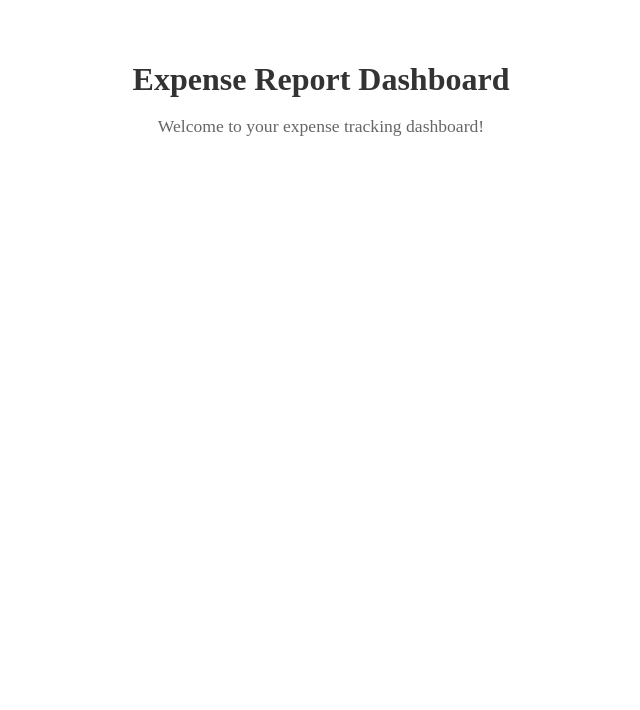
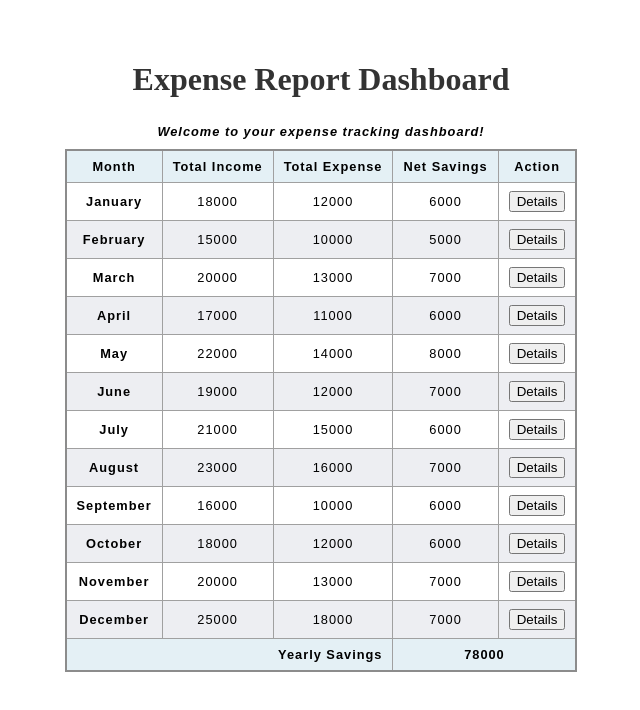
Before and after one commit to SanthanaKumar94/expense-report, an Angular app: page /dashboard in a window 1280 px wide. Shown: the top 710 px of the page, without its empty margins (319-959 px from the left). Built offline with nearby package versions, Linux system fonts and the light colour scheme.

Commit message:
dashboard layout - basic table structure - static data

```diff
--- a/src/app/dashboard/dashboard.css
+++ b/src/app/dashboard/dashboard.css
@@ -1,6 +1,10 @@
 .dashboard {
   padding: 2rem;
+  display: flex;
   text-align: center;
+  flex-direction: column;
+  justify-content: center;
+  align-items: center;
 }
 
 .dashboard h1 {
@@ -8,7 +12,44 @@
   margin-bottom: 1rem;
 }
 
-.dashboard p {
-  color: #666;
-  font-size: 1.1rem;
+table {
+  border-collapse: collapse;
+  border: 2px solid rgb(140 140 140);
+  font-family: sans-serif;
+  font-size: 0.8rem;
+  letter-spacing: 1px;
 }
+
+caption {
+  caption-side: top;
+  padding: 10px;
+  font-style: italic;
+  font-weight: bold;
+}
+
+thead,
+tfoot {
+  background-color: rgb(228 240 245);
+}
+
+th,
+td {
+  border: 1px solid rgb(160 160 160);
+  padding: 8px 10px;
+}
+
+td:last-of-type {
+  text-align: center;
+}
+
+tbody > tr:nth-of-type(even) {
+  background-color: rgb(237 238 242);
+}
+
+tfoot th {
+  text-align: right;
+}
+
+tfoot td {
+  font-weight: bold;
+}
--- a/src/app/dashboard/dashboard.html
+++ b/src/app/dashboard/dashboard.html
@@ -1,4 +1,109 @@
 <div class="dashboard">
   <h1>Expense Report Dashboard</h1>
-  <p>Welcome to your expense tracking dashboard!</p>
+  <table>
+    <caption>
+      Welcome to your expense tracking dashboard!
+    </caption>
+    <thead>
+      <tr>
+        <th scope="col">Month</th>
+        <th scope="col">Total Income</th>
+        <th scope="col">Total Expense</th>
+        <th scope="col">Net Savings</th>
+        <th scope="col">Action</th>
+      </tr>
+    </thead>
+    <tbody>
+      <tr>
+        <th scope="row">January</th>
+        <td>18000</td>
+        <td>12000</td>
+        <td>6000</td>
+        <td><button type="button">Details</button></td>
+      </tr>
+      <tr>
+        <th scope="row">February</th>
+        <td>15000</td>
+        <td>10000</td>
+        <td>5000</td>
+        <td><button type="button">Details</button></td>
+      </tr>
+      <tr>
+        <th scope="row">March</th>
+        <td>20000</td>
+        <td>13000</td>
+        <td>7000</td>
+        <td><button type="button">Details</button></td>
+      </tr>
+      <tr>
+        <th scope="row">April</th>
+        <td>17000</td>
+        <td>11000</td>
+        <td>6000</td>
+        <td><button type="button">Details</button></td>
+      </tr>
+      <tr>
+        <th scope="row">May</th>
+        <td>22000</td>
+        <td>14000</td>
+        <td>8000</td>
+        <td><button type="button">Details</button></td>
+      </tr>
+      <tr>
+        <th scope="row">June</th>
+        <td>19000</td>
+        <td>12000</td>
+        <td>7000</td>
+        <td><button type="button">Details</button></td>
+      </tr>
+      <tr>
+        <th scope="row">July</th>
+        <td>21000</td>
+        <td>15000</td>
+        <td>6000</td>
+        <td><button type="button">Details</button></td>
+      </tr>
+      <tr>
+        <th scope="row">August</th>
+        <td>23000</td>
+        <td>16000</td>
+        <td>7000</td>
+        <td><button type="button">Details</button></td>
+      </tr>
+      <tr>
+        <th scope="row">September</th>
+        <td>16000</td>
+        <td>10000</td>
+        <td>6000</td>
+        <td><button type="button">Details</button></td>
+      </tr>
+      <tr>
+        <th scope="row">October</th>
+        <td>18000</td>
+        <td>12000</td>
+        <td>6000</td>
+        <td><button type="button">Details</button></td>
+      </tr>
+      <tr>
+        <th scope="row">November</th>
+        <td>20000</td>
+        <td>13000</td>
+        <td>7000</td>
+        <td><button type="button">Details</button></td>
+      </tr>
+      <tr>
+        <th scope="row">December</th>
+        <td>25000</td>
+        <td>18000</td>
+        <td>7000</td>
+        <td><button type="button">Details</button></td>
+      </tr>
+    </tbody>
+    <tfoot>
+      <tr>
+        <th scope="row" colspan="3">Yearly Savings</th>
+        <td colspan="2">78000</td>
+      </tr>
+    </tfoot>
+  </table>
 </div>
```
